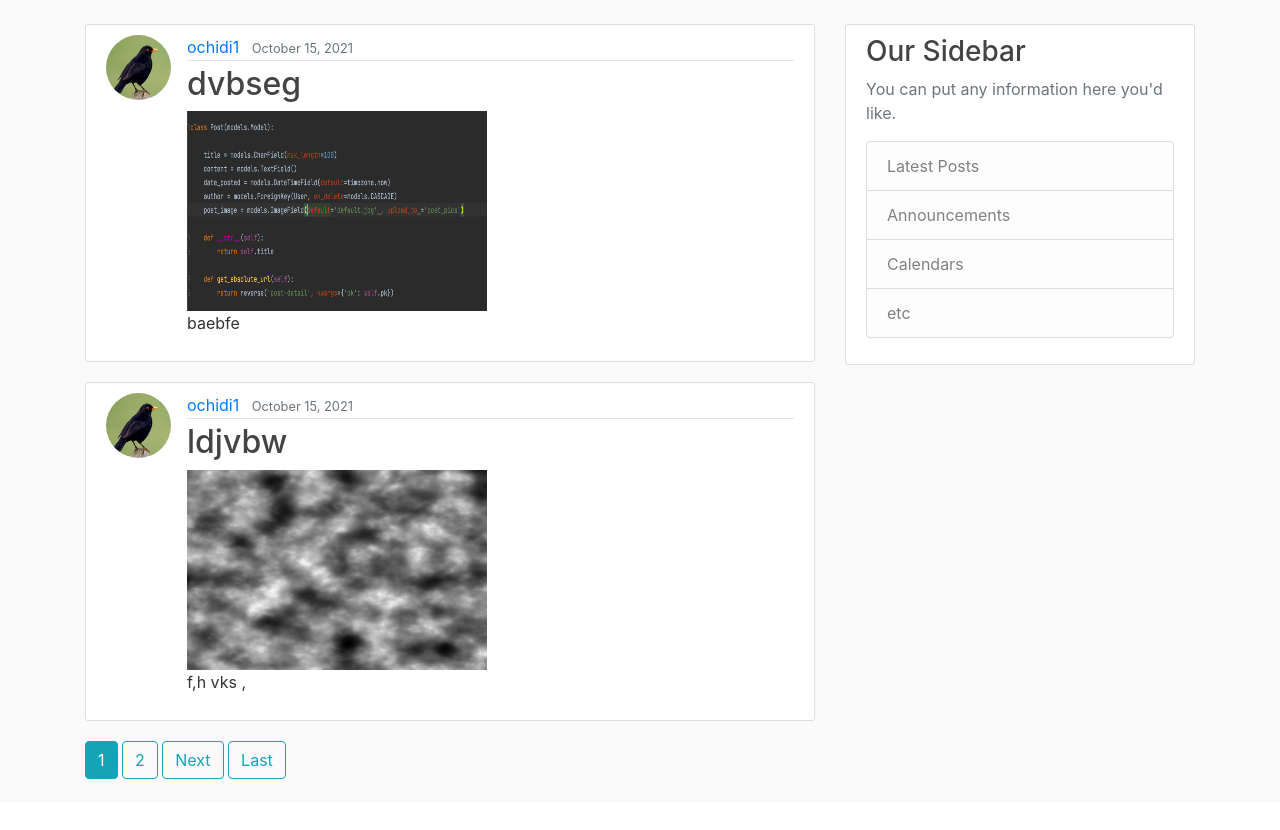
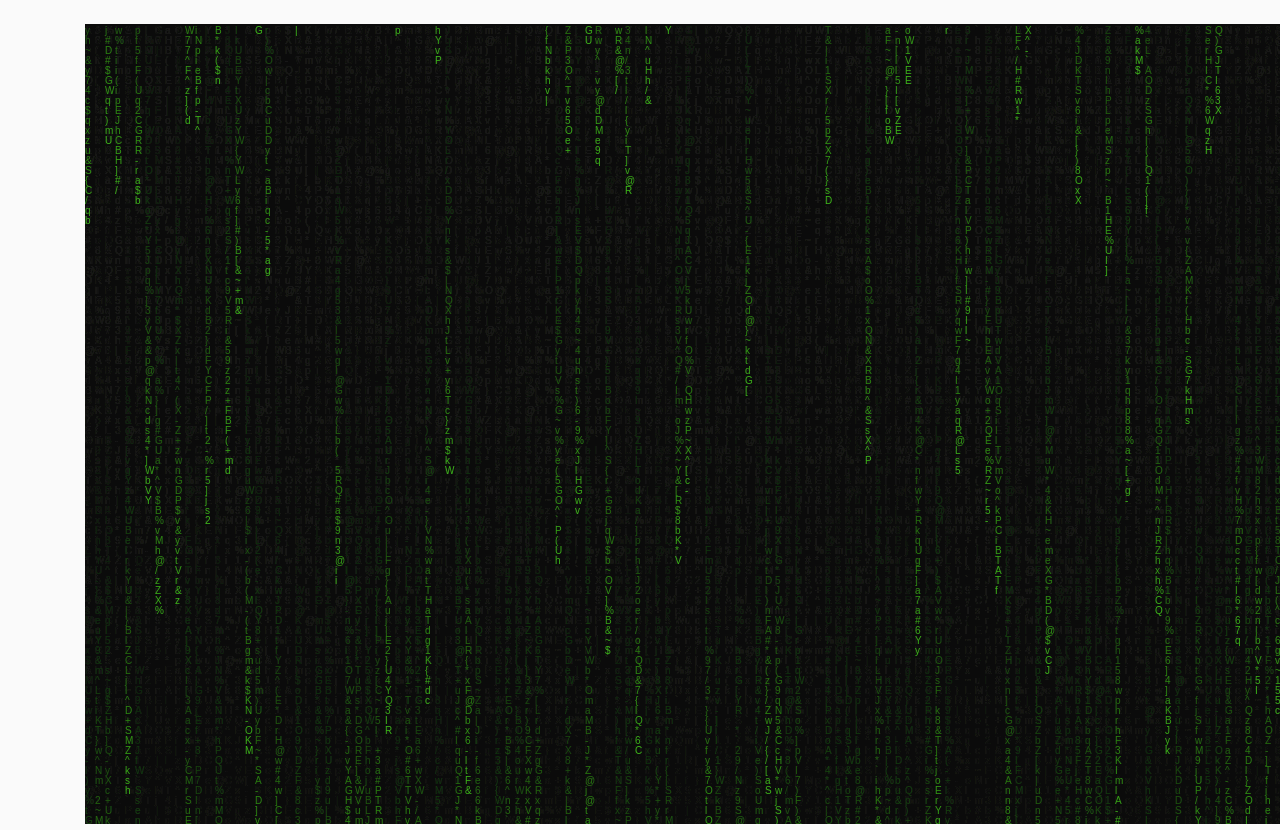
Before and after one commit to obichidi/xen, a Django app: page / in a window 1280 px wide; the page is wider, and only the part inside the window is pictured. Shown: the part 56-886 px from the top of that part. Before the commit the page ends 835 px from the top of that part, so only its background shows below. Run offline with Django 3.2, Linux system fonts and the light colour scheme; data comes from the database, SQL or seed files in the repository; both versions use the stored data as it was after the commit; some libraries are stand-ins or nearby versions.

Commit message:
added matrix effect

```diff
--- a/blog/templates/blog/base.html
+++ b/blog/templates/blog/base.html
@@ -61,19 +61,7 @@
     {% endif %}
       {% block content %}{% endblock %}
     </div>
-    <div class="col-md-4">
-      <div class="content-section">
-        <h3>Our Sidebar</h3>
-        <p class='text-muted'>You can put any information here you'd like.
-          <ul class="list-group">
-            <li class="list-group-item list-group-item-light">Latest Posts</li>
-            <li class="list-group-item list-group-item-light">Announcements</li>
-            <li class="list-group-item list-group-item-light">Calendars</li>
-            <li class="list-group-item list-group-item-light">etc</li>
-          </ul>
-        </p>
-      </div>
-    </div>
+
   </div>
 </main>
 
--- a/blog/urls.py
+++ b/blog/urls.py
@@ -3,7 +3,8 @@ from .views import PostListView, PostDetailView, PostCreateView, PostUpdateView,
 from . import views
 
 urlpatterns = [
-    path('', PostListView.as_view(), name='blog-home'),
+
+    path('home/', PostListView.as_view(), name='blog-home'),
     path('post/<int:pk>/', PostDetailView.as_view(), name='post-detail'),
 
     path('post/<int:pk>/update', PostUpdateView.as_view(), name='post-update'),
--- a/blog/views.py
+++ b/blog/views.py
@@ -25,7 +25,7 @@ class PostListView(ListView):
     template_name = 'blog/home.html'
     context_object_name = 'posts'
     ordering = ['-date_posted']
-    paginate_by = 2
+    paginate_by = 6
 
 
 class PostDetailView(DetailView):
--- a/django_server/urls.py
+++ b/django_server/urls.py
@@ -21,6 +21,7 @@ from django.conf import settings
 from django.conf.urls.static import static
 
 urlpatterns = [
+    path('', user_views.splash, name='splash'),
     path('admin/', admin.site.urls),
     path('register/', user_views.register, name='register'),
     path('profile/', user_views.profile, name='profile'),
@@ -29,6 +30,7 @@ urlpatterns = [
     path('logout/', auth_views.LogoutView.as_view(template_name='users/logout.html'), name='logout'),
     path('', include('blog.urls')),
 
+
 ]
 
 if settings.DEBUG:
--- a/users/templates/users/splash.html
+++ b/users/templates/users/splash.html
@@ -1,4 +1,4 @@
-
+{% extends "blog/base.html" %}
 {% load static %}
 {% block content %}
 <!DOCTYPE html>
--- a/users/views.py
+++ b/users/views.py
@@ -45,3 +45,7 @@ def profile(request):
 @login_required()
 def user_interface(request):
     return render(request, 'users/user_interface.html')
+
+
+def splash(request):
+    return render(request, 'users/splash.html')
```
Also changed, not shown: db.sqlite3.
